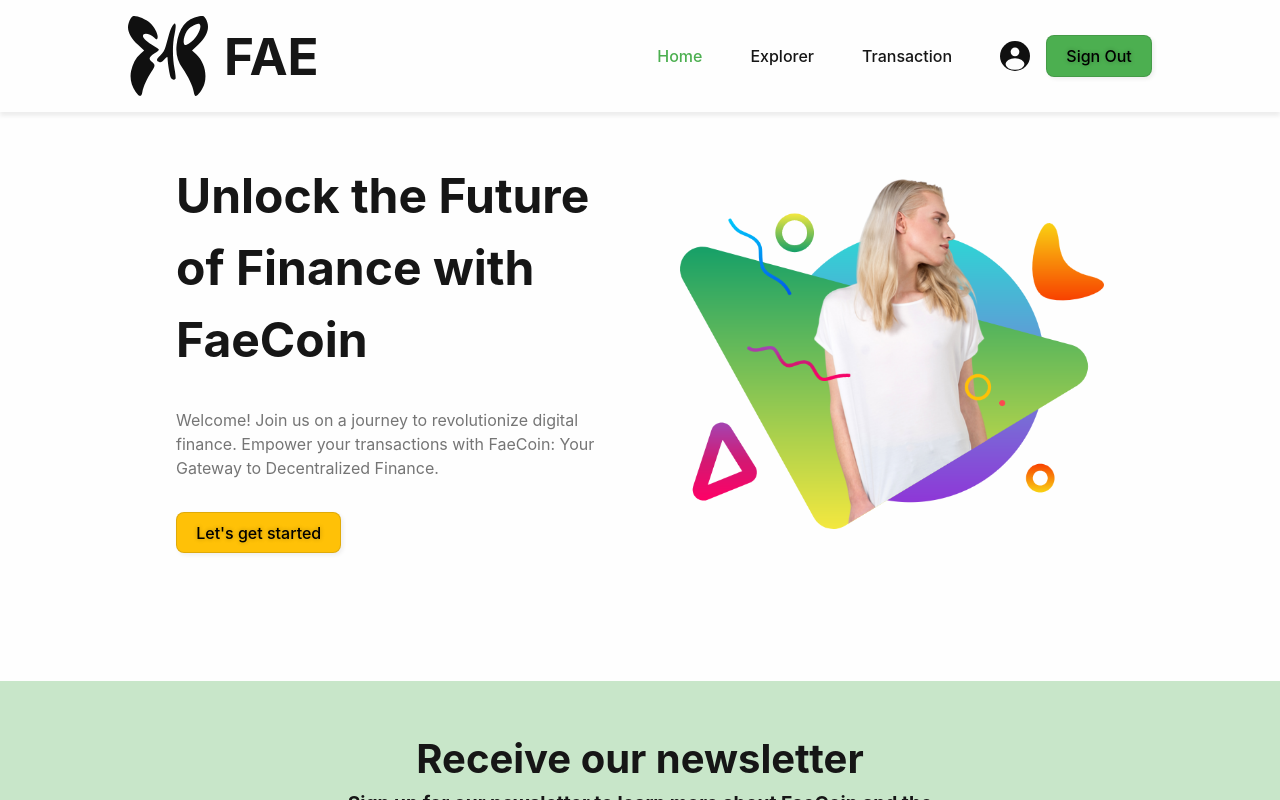
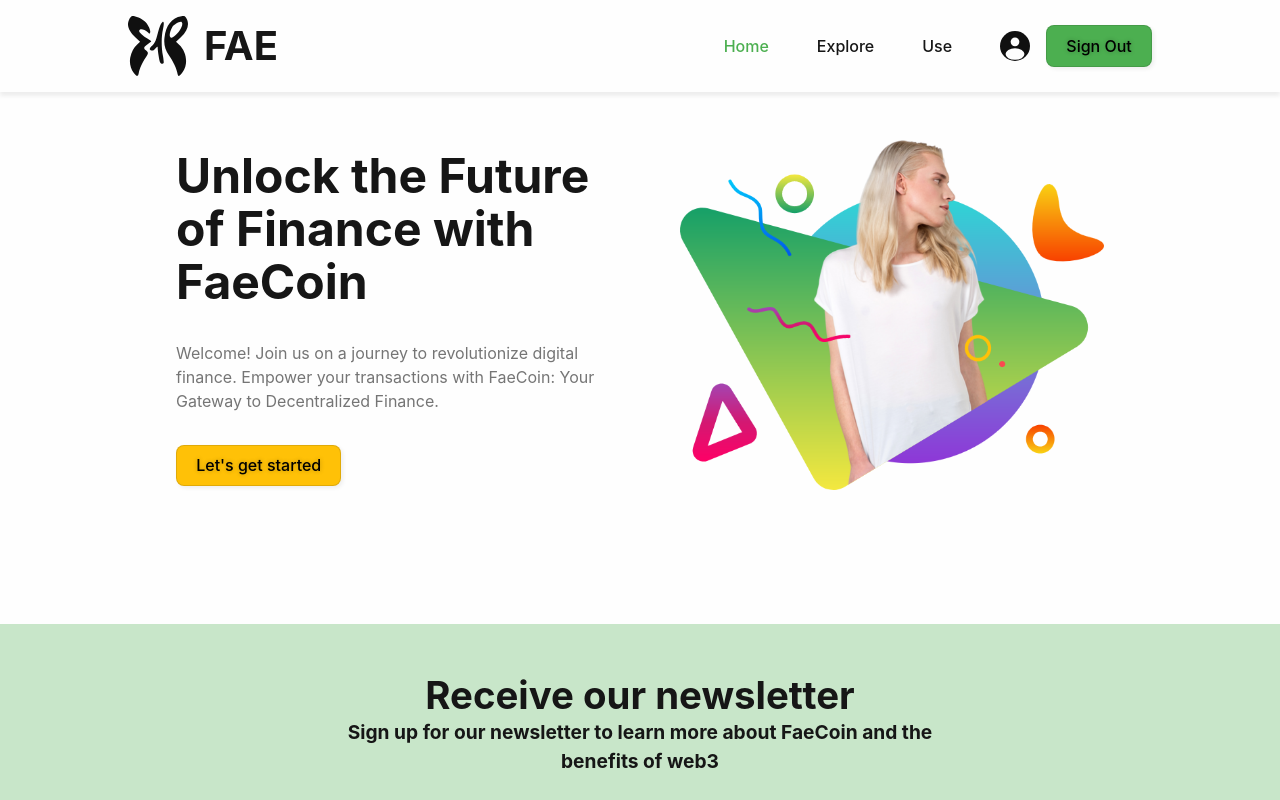
Before and after one commit to rowpacmal/bcu23d-nodejs-faecoin, a React (Vite) app in the folder client/: page /login in a window 1280 px wide. Both pictures are taken after typing "name@example.com", "Sample123" into the empty fields and a click on the button "Login". Shown: the top 800 px of the page. Built offline with nearby package versions, Linux system fonts and the light colour scheme; no server answers.

Commit message:
Updated the styling on following files

```diff
--- a/client/src/components/home/Hero.jsx
+++ b/client/src/components/home/Hero.jsx
@@ -11,7 +11,7 @@ function Hero() {
   return (
     <div className={`${generalStyle.container} ${style.wrapper}`}>
       <section className={style.section}>
-        <h2>Unlock the Future of Finance with FaeCoin</h2>
+        <h1>Unlock the Future of Finance with FaeCoin</h1>
 
         <p>
           Welcome! Join us on a journey to revolutionize digital finance.
--- a/client/src/components/layout/Header.jsx
+++ b/client/src/components/layout/Header.jsx
@@ -25,7 +25,7 @@ function Header() {
             width="100"
             height="100"
           />
-          <h1>Fae</h1>
+          <span>Fae</span>
         </Link>
 
         <nav>
@@ -38,13 +38,13 @@ function Header() {
 
             <li>
               <NavLink to="/explorer">
-                <span>Explorer</span>
+                <span>Explore</span>
               </NavLink>
             </li>
 
             <li>
               <NavLink to="/send">
-                <span>Transaction</span>
+                <span>Use</span>
               </NavLink>
             </li>
 
--- a/client/src/styles/Header.module.css
+++ b/client/src/styles/Header.module.css
@@ -21,12 +21,14 @@
   color: var(--primary-text-color);
 
   img {
-    width: 80px;
+    width: 60px;
     height: auto;
   }
 
-  h1 {
+  span {
     text-transform: uppercase;
+    font-size: 2.5rem;
+    font-weight: bold;
   }
 }
 .link:hover {
--- a/client/src/styles/Hero.module.css
+++ b/client/src/styles/Hero.module.css
@@ -15,7 +15,7 @@
   flex-direction: column;
   gap: 2rem;
 
-  h2 {
+  h1 {
     font-size: 3rem;
   }
 
--- a/client/src/styles/Introduction.module.css
+++ b/client/src/styles/Introduction.module.css
@@ -15,7 +15,8 @@
   }
 
   h2 {
-    font-size: 2.5rem;
+    font-size: 2.4rem;
+    line-height: normal;
   }
 
   p {
--- a/client/src/styles/Newsletter.module.css
+++ b/client/src/styles/Newsletter.module.css
@@ -8,11 +8,12 @@
   display: flex;
   flex-direction: column;
   place-items: center;
-  gap: 1rem;
+  gap: 2rem;
   text-align: center;
 
   h2 {
-    font-size: 2.5rem;
+    font-size: 2.4rem;
+    line-height: normal;
   }
 }
 
--- a/client/src/styles/User.module.css
+++ b/client/src/styles/User.module.css
@@ -48,7 +48,6 @@
   text-align: center;
   color: var(--divider-color);
   font-size: 0.8rem;
-  font-weight: bold;
 }
 
 .span {
```
